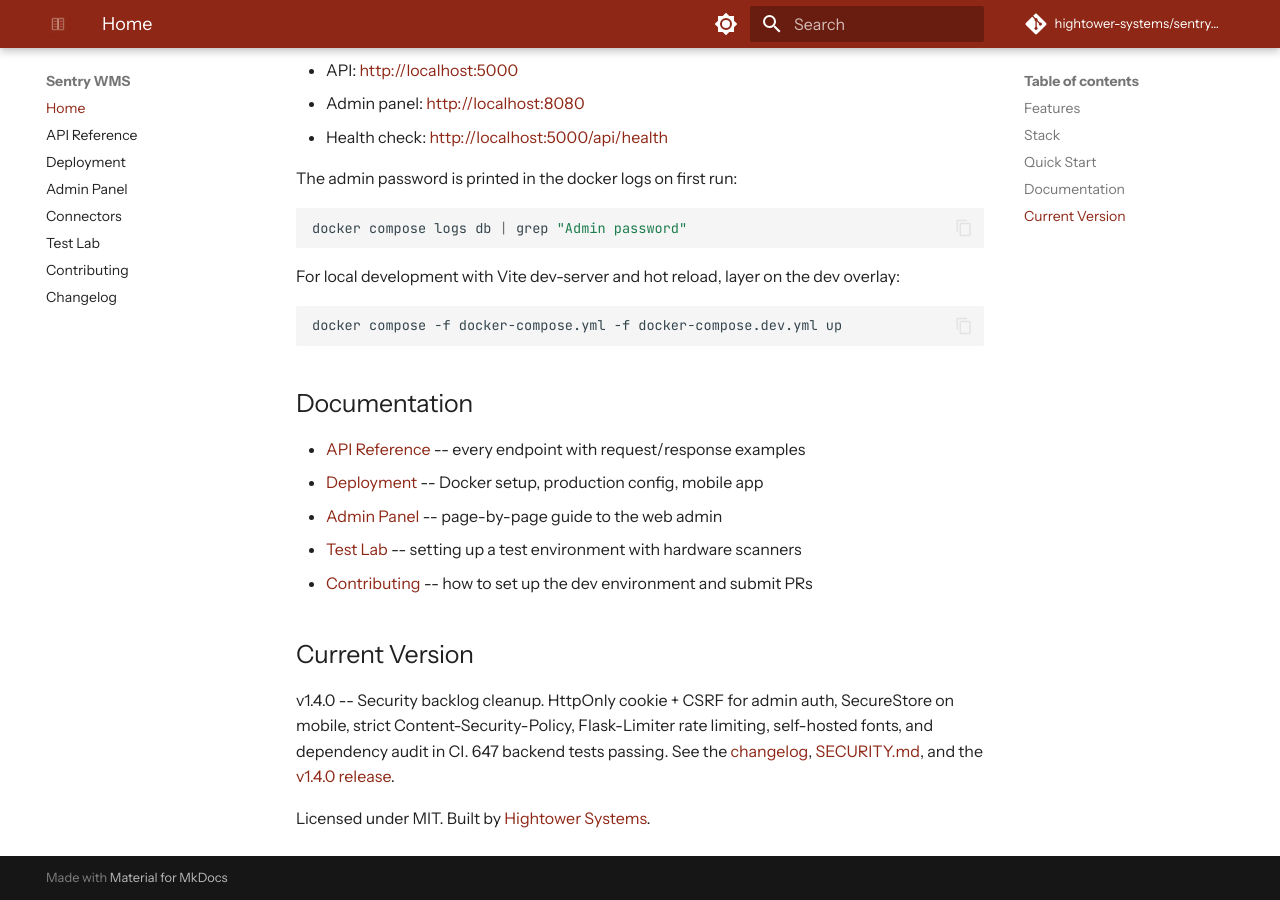
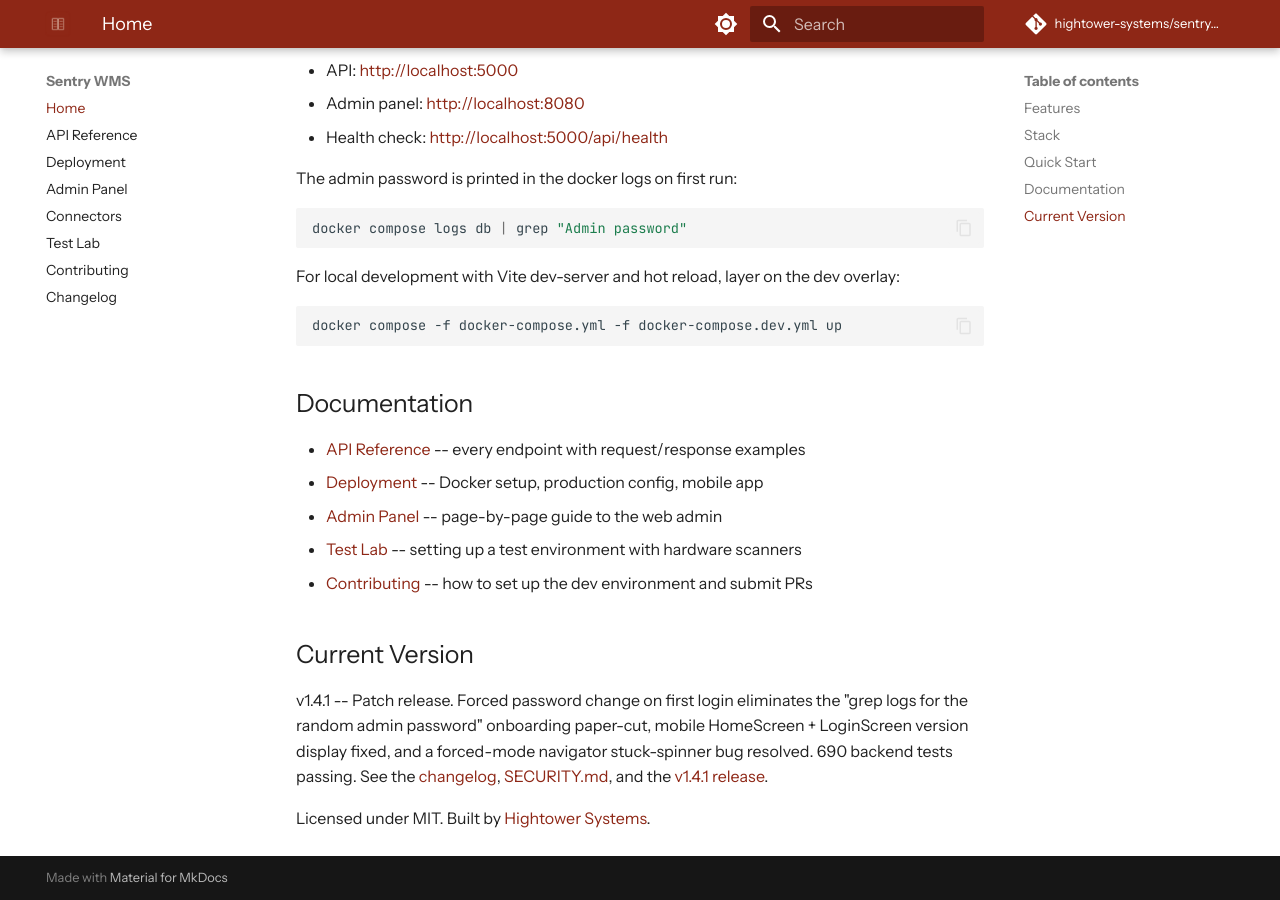
Before and after one commit to hightower-systems/sentry-wms, an MkDocs documentation site: the page built from docs/index.md, in a window 1280 px wide and 900 px high, scrolled down 1477 px. Built offline with MkDocs 1.6.1 and Material for MkDocs 9.7.7, drawn with Linux system fonts in a browser that asks for light colours; comment, search, counter and statistics services are not loaded.

Commit message:
chore: bump version to 1.4.1 across all packages and docs (#68 #69)

```diff
--- a/admin/src/pages/Settings.jsx
+++ b/admin/src/pages/Settings.jsx
@@ -306,7 +306,7 @@
       <div className="settings-section">
         <h3>About</h3>
         <div className="detail-grid">
-          <span className="detail-label">Version</span><span className="mono">1.4.0</span>
+          <span className="detail-label">Version</span><span className="mono">1.4.1</span>
           <span className="detail-label">Repository</span><span><a href="https://github.com/hightower-systems/sentry-wms" target="_blank" rel="noopener noreferrer">github.com/hightower-systems/sentry-wms</a></span>
         </div>
       </div>
--- a/api/version.py
+++ b/api/version.py
@@ -1,3 +1,3 @@
 """Sentry WMS version."""
 
-__version__ = "1.4.0"
+__version__ = "1.4.1"
--- a/docs/index.md
+++ b/docs/index.md
@@ -67,6 +67,6 @@
 
 ## Current Version
 
-v1.4.0 -- Security backlog cleanup. HttpOnly cookie + CSRF for admin auth, SecureStore on mobile, strict Content-Security-Policy, Flask-Limiter rate limiting, self-hosted fonts, and dependency audit in CI. 647 backend tests passing. See the [changelog](changelog.md), [SECURITY.md](https://github.com/hightower-systems/sentry-wms/blob/main/SECURITY.md), and the [v1.4.0 release](https://github.com/hightower-systems/sentry-wms/releases/tag/v1.4.0).
+v1.4.1 -- Patch release. Forced password change on first login eliminates the "grep logs for the random admin password" onboarding paper-cut, mobile HomeScreen + LoginScreen version display fixed, and a forced-mode navigator stuck-spinner bug resolved. 690 backend tests passing. See the [changelog](changelog.md), [SECURITY.md](https://github.com/hightower-systems/sentry-wms/blob/main/SECURITY.md), and the [v1.4.1 release](https://github.com/hightower-systems/sentry-wms/releases/tag/v1.4.1).
 
 Licensed under MIT. Built by [Hightower Systems](https://github.com/hightower-systems).
```
Also changed, not shown: README.md (+5 -4 lines), docs/deployment.md (+1 -1 lines), 3 other files.
